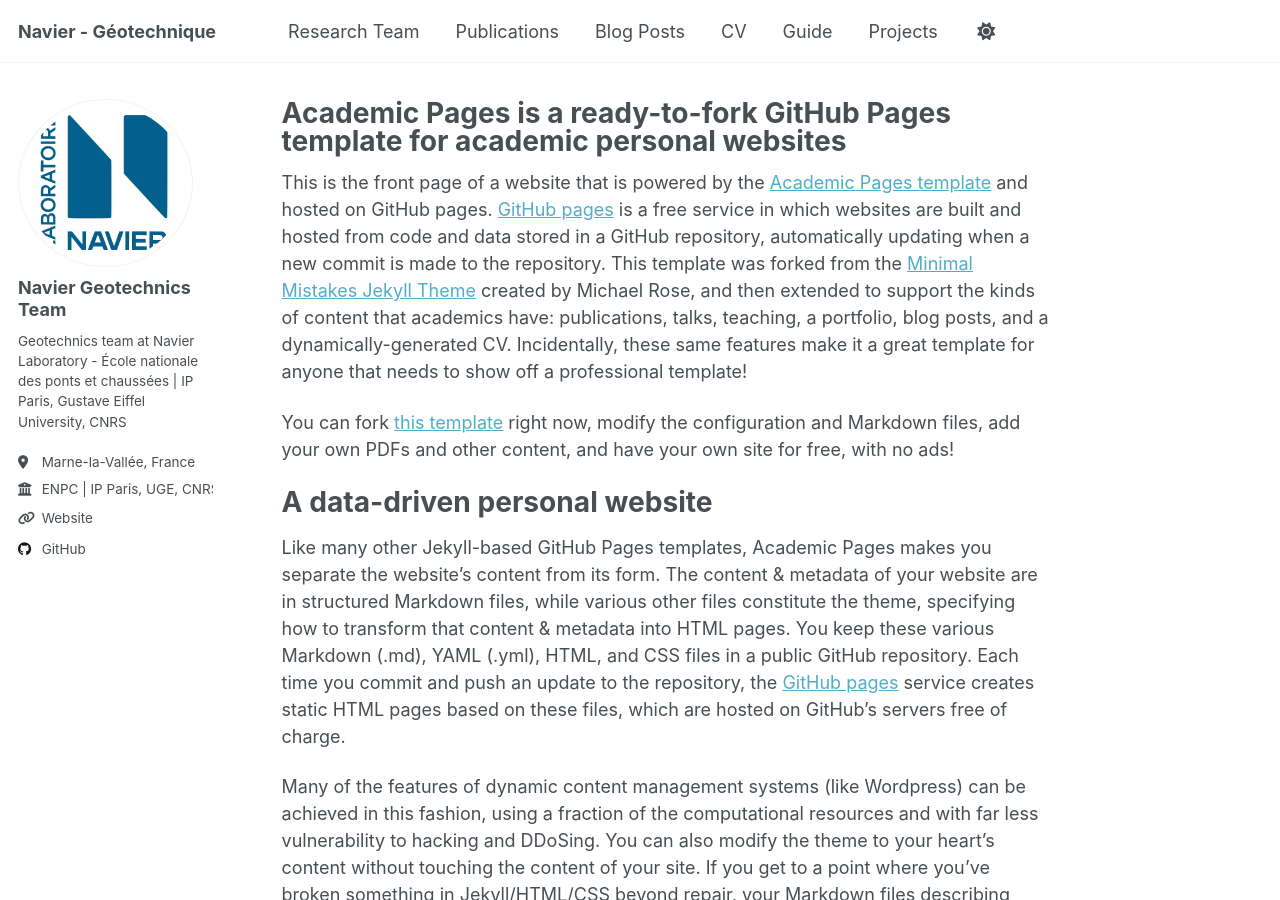
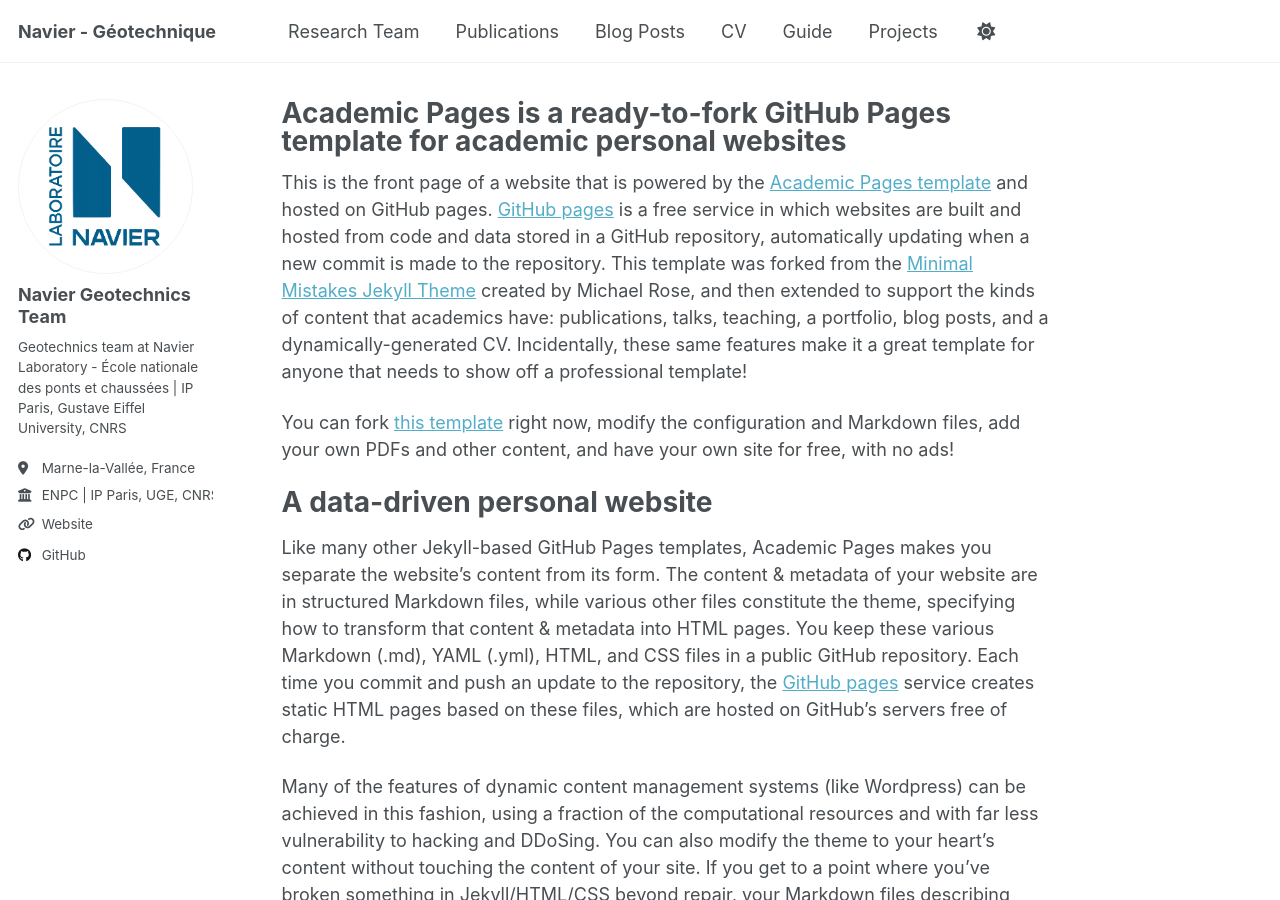
Before and after one commit to Navier-Geotechnique/Navier-Geotechnique.github.io, a Jekyll site: the page built from _pages/about.md, in a window 1280 px wide and 900 px high. Built offline with Jekyll 4.4.1, drawn with Linux system fonts in a browser that asks for light colours; a script that is not in the unit is left out.

Commit message:
Extend main logo

```diff
--- a/_config.yml
+++ b/_config.yml
@@ -24,7 +24,7 @@
 #               Additional customization can be done by editing /_includes/author-profile.html
 author:
   # Biographic information
-  avatar: "navier-logo.png"
+  avatar: "logo-navier-extended.png"
   name: "Navier Geotechnics Team"
   pronouns: # example: "she/her"
   bio: "Geotechnics team at Navier Laboratory - École nationale des ponts et chaussées | IP Paris, Gustave Eiffel University, CNRS"
```
Also changed, not shown: images/logo-navier-extended.png (added).
